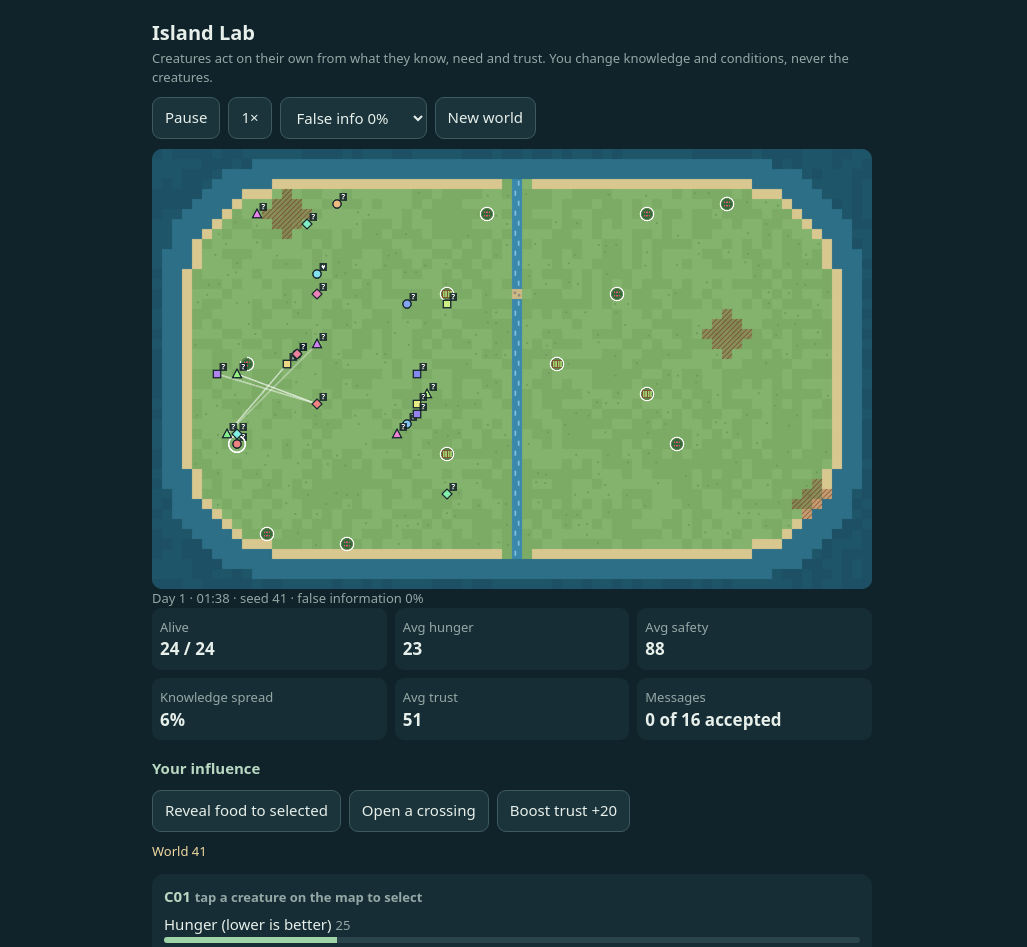
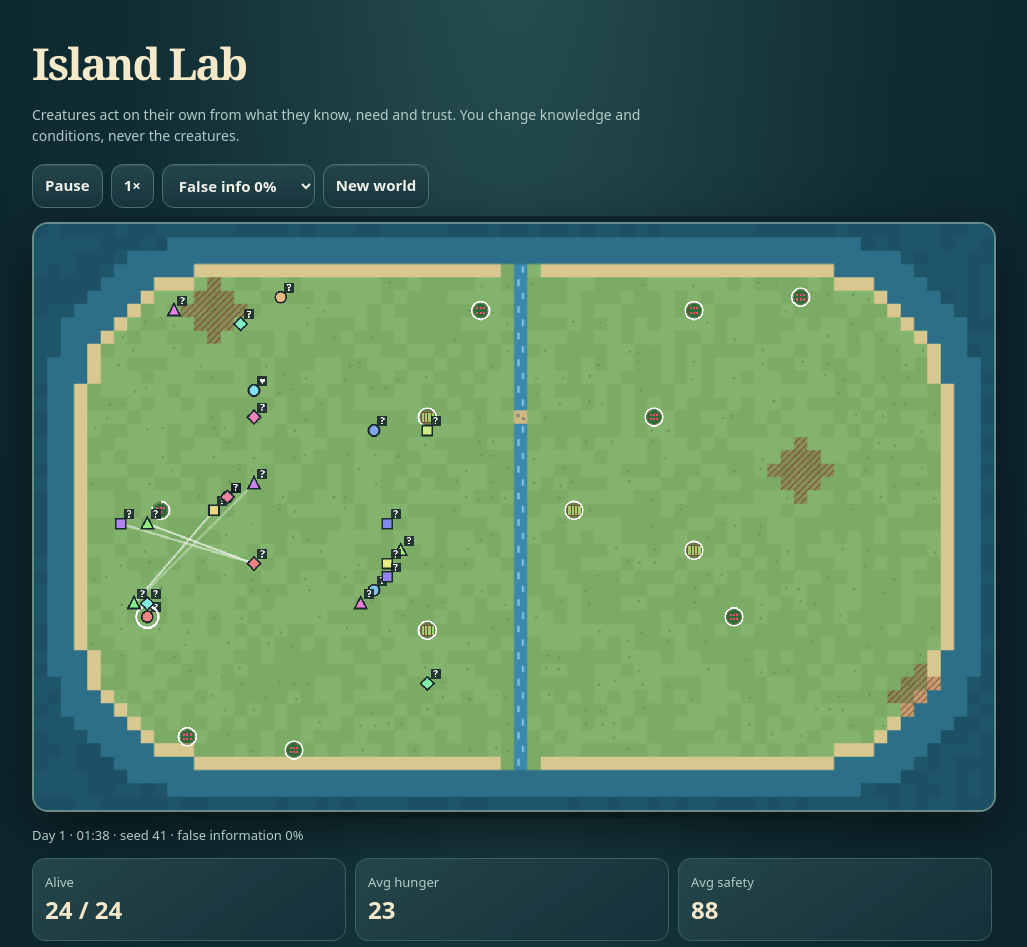
Before and after one commit to Mellowoah/island-simulation, a website: page dist/lab.html in a window 1280 px wide. Shown: the top 947 px of the page, without its empty margins (128-1155 px from the left). Drawn offline with Linux system fonts and the light colour scheme.

Commit message:
Polish playable lab visual shell on Claude lab renderer

```diff
--- a/dist/lab.html
+++ b/dist/lab.html
@@ -22,6 +22,29 @@
   .opt.win { color: #c8f0cf; font-weight: 600; } .opt small { display: block; font-weight: 400; color: #93a9a6; }
   ul { margin: 4px 0; padding-left: 18px; } li { margin: 2px 0; }
   #toast { min-height: 20px; color: #f0d9a0; font-size: 13px; }
+
+/* Presentation-only visual pass. No simulation state or actions modified. */
+:root{--deep:#0b2028;--panel:#17343b;--edge:#355a5e;--leaf:#cde7bd;--sand:#ead39a}
+body{background:radial-gradient(ellipse at 50% -10%,#285052 0%,#102d34 42%,#081a22 100%);color:#edf3e9;font-family:system-ui,-apple-system,sans-serif}
+main{max-width:960px;padding:clamp(12px,3vw,28px)}
+h1{font-family:Georgia,serif;font-size:clamp(29px,5vw,44px);letter-spacing:-.045em;margin:4px 0 8px;color:#f6e9c9}
+h2{font-size:12px;letter-spacing:.13em;text-transform:uppercase;color:var(--leaf);margin-top:22px}
+.muted{color:#b4cbc6;line-height:1.5}
+main>h1+.muted{max-width:660px;font-size:14px;margin-bottom:18px}
+canvas{border-radius:16px;border:2px solid #688d88;box-shadow:0 18px 55px #0008,0 0 0 6px #102a31;image-rendering:pixelated;margin:14px 0}
+button,select{min-height:44px;border-radius:12px;border:1px solid #4d7071;background:linear-gradient(#24464b,#17343c);color:#f0f2e9;font-weight:600;box-shadow:inset 0 1px #ffffff12;transition:background .15s ease,transform .15s ease}
+button:active{transform:scale(.97)}button:focus-visible,select:focus-visible{outline:3px solid var(--sand);outline-offset:2px}
+button:hover{background:#31565b}
+#reveal,#cross,#trust{flex:1 1 160px;text-align:center;background:linear-gradient(160deg,#335c50,#1b403e);border-color:#638675}
+.stats{grid-template-columns:repeat(3,minmax(0,1fr));gap:9px;margin:12px 0}
+.stats div{background:linear-gradient(145deg,#24464a,#153039);border:1px solid #3b6263;border-radius:13px;padding:12px}
+.stats b{font-size:clamp(17px,3vw,24px);font-variant-numeric:tabular-nums;color:#f5e8c9}
+.card{background:linear-gradient(160deg,#1b3b41,#112c34);border:1px solid #3a5e60;border-radius:16px;padding:clamp(14px,3vw,24px);box-shadow:0 12px 32px #0003}
+.bar{height:8px;border-radius:10px;background:#315056}.bar i{background:linear-gradient(90deg,#75b5a2,#cce4a5);border-radius:10px}
+.opt{padding:10px 0;border-top-color:#36585b}
+#toast{font-weight:600;color:var(--sand);min-height:24px}
+@media(max-width:520px){main{padding:13px}h1{font-size:32px}.row{gap:7px}.row>button,.row>select{flex:1 1 auto;padding:10px 9px;font-size:12px}.stats{grid-template-columns:repeat(2,minmax(0,1fr))}.stats div{min-height:64px;padding:10px}.stats b{font-size:20px}canvas{border-radius:11px;margin:12px 0}.card{padding:14px}}
+@media(prefers-reduced-motion:reduce){button{transition:none}}
 </style>
 </head>
 <body>
```
